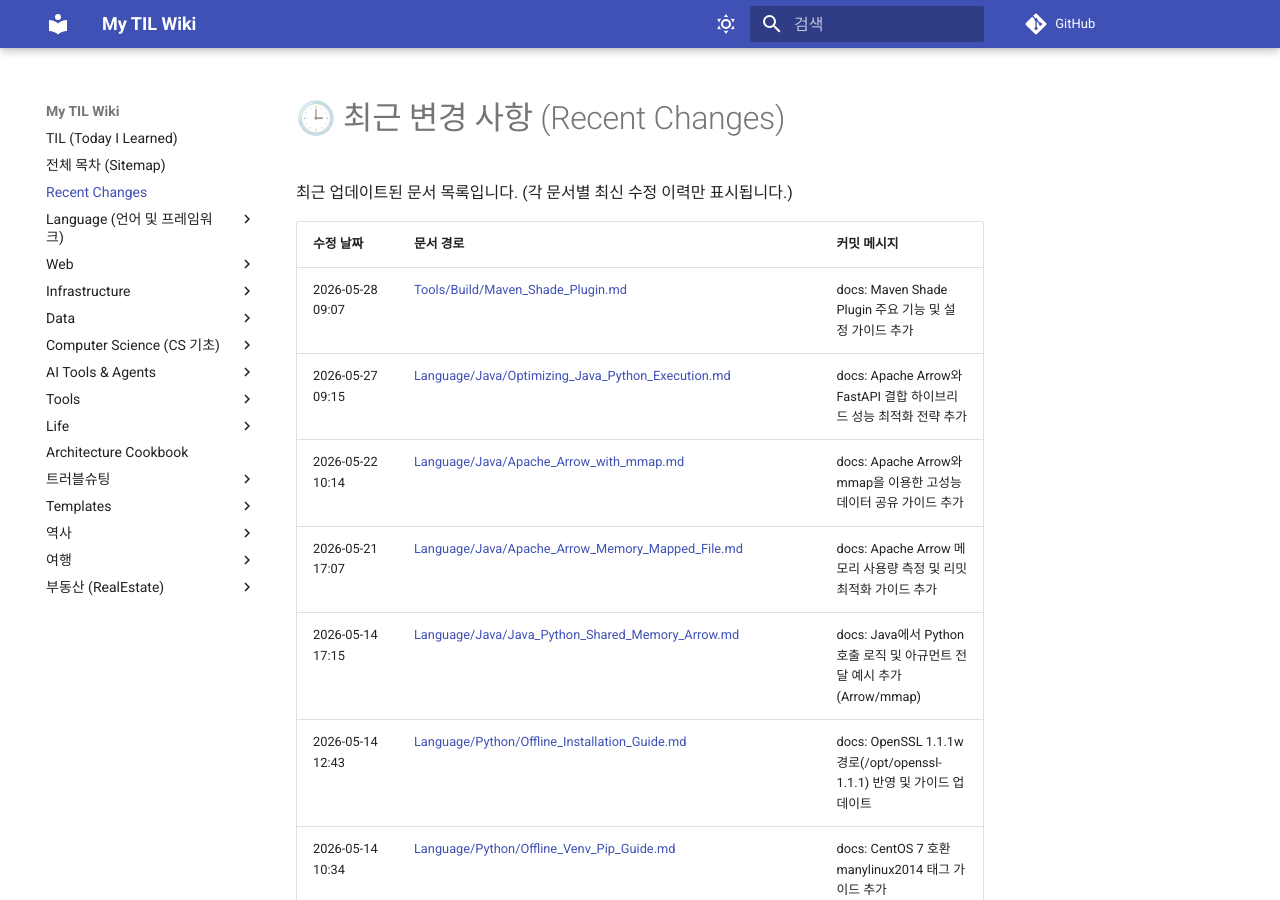
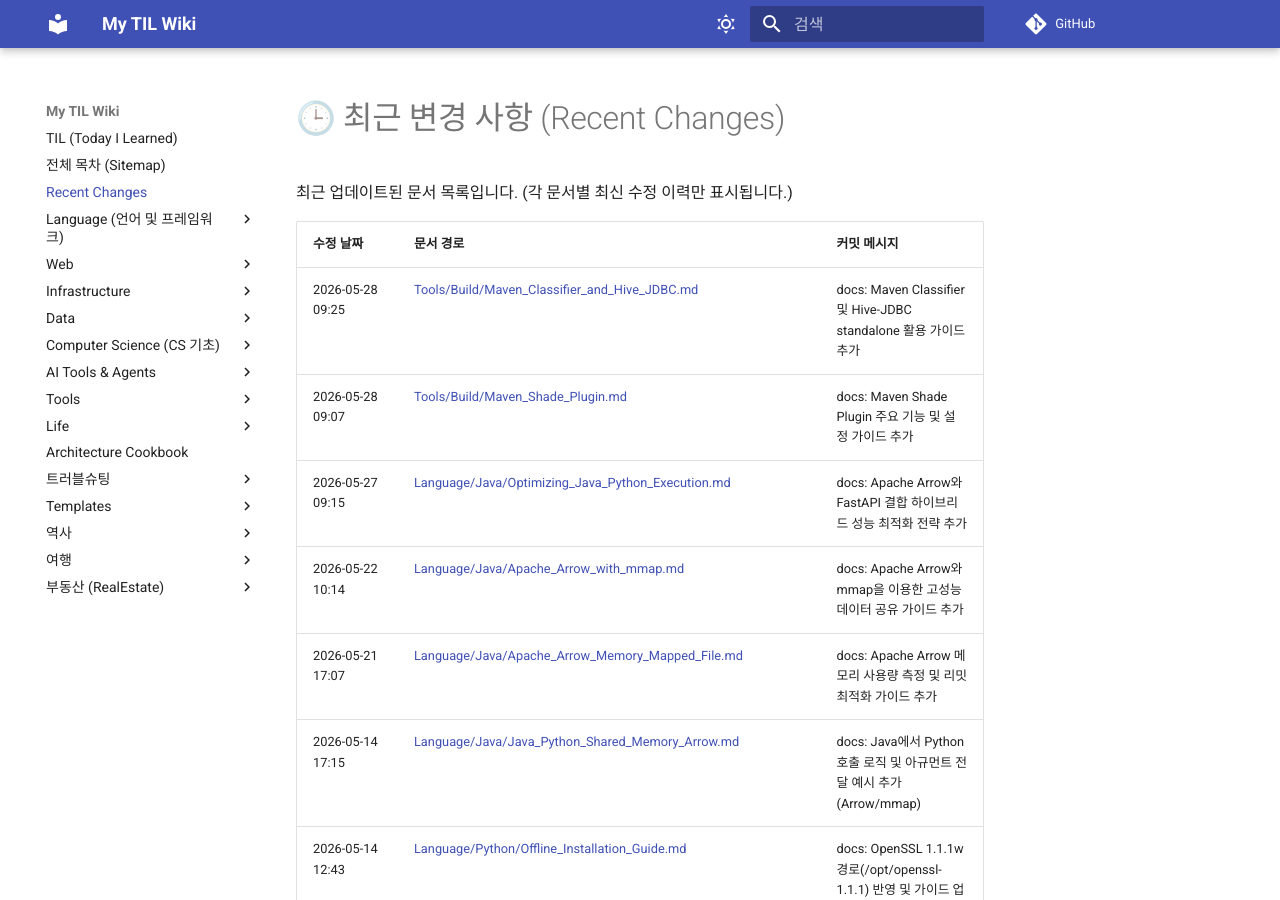
Before and after one commit to DevDooly/TIL, an MkDocs documentation site: the page built from docs/Recent_Changes.md, in a window 1280 px wide and 900 px high. Built offline with MkDocs 1.6.1 and Material for MkDocs 9.7.7, drawn with Linux system fonts in a browser that asks for light colours; comment, search, counter and statistics services are not loaded.

Commit message:
docs: Maven Classifier 및 Hive-JDBC standalone 활용 가이드 추가

```diff
--- a/docs/Recent_Changes.md
+++ b/docs/Recent_Changes.md
@@ -4,6 +4,7 @@
 
 | 수정 날짜 | 문서 경로 | 커밋 메시지 |
 | :--- | :--- | :--- |
+| 2026-05-28 09:25 | [Tools/Build/Maven_Classifier_and_Hive_JDBC.md](Tools/Build/Maven_Classifier_and_Hive_JDBC.md) | docs: Maven Classifier 및 Hive-JDBC standalone 활용 가이드 추가 |
 | 2026-05-28 09:07 | [Tools/Build/Maven_Shade_Plugin.md](Tools/Build/Maven_Shade_Plugin.md) | docs: Maven Shade Plugin 주요 기능 및 설정 가이드 추가 |
 | 2026-05-27 09:15 | [Language/Java/Optimizing_Java_Python_Execution.md](Language/Java/Optimizing_Java_Python_Execution.md) | docs: Apache Arrow와 FastAPI 결합 하이브리드 성능 최적화 전략 추가 |
 | 2026-05-22 10:14 | [Language/Java/Apache_Arrow_with_mmap.md](Language/Java/Apache_Arrow_with_mmap.md) | docs: Apache Arrow와 mmap을 이용한 고성능 데이터 공유 가이드 추가 |
```
Also changed, not shown: README.md (+2 -1 lines), docs/Sitemap.md (+1 -0 lines), 2 other files.
